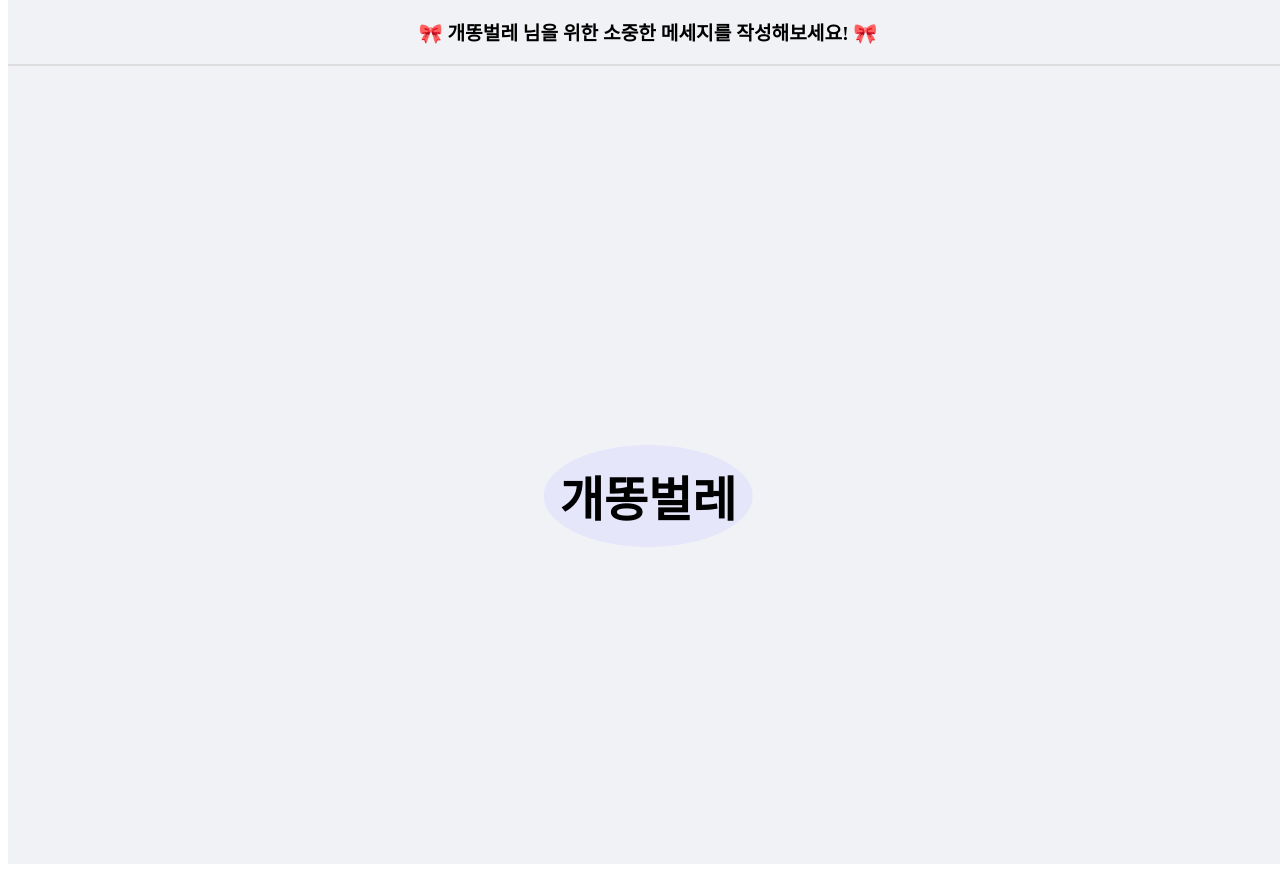
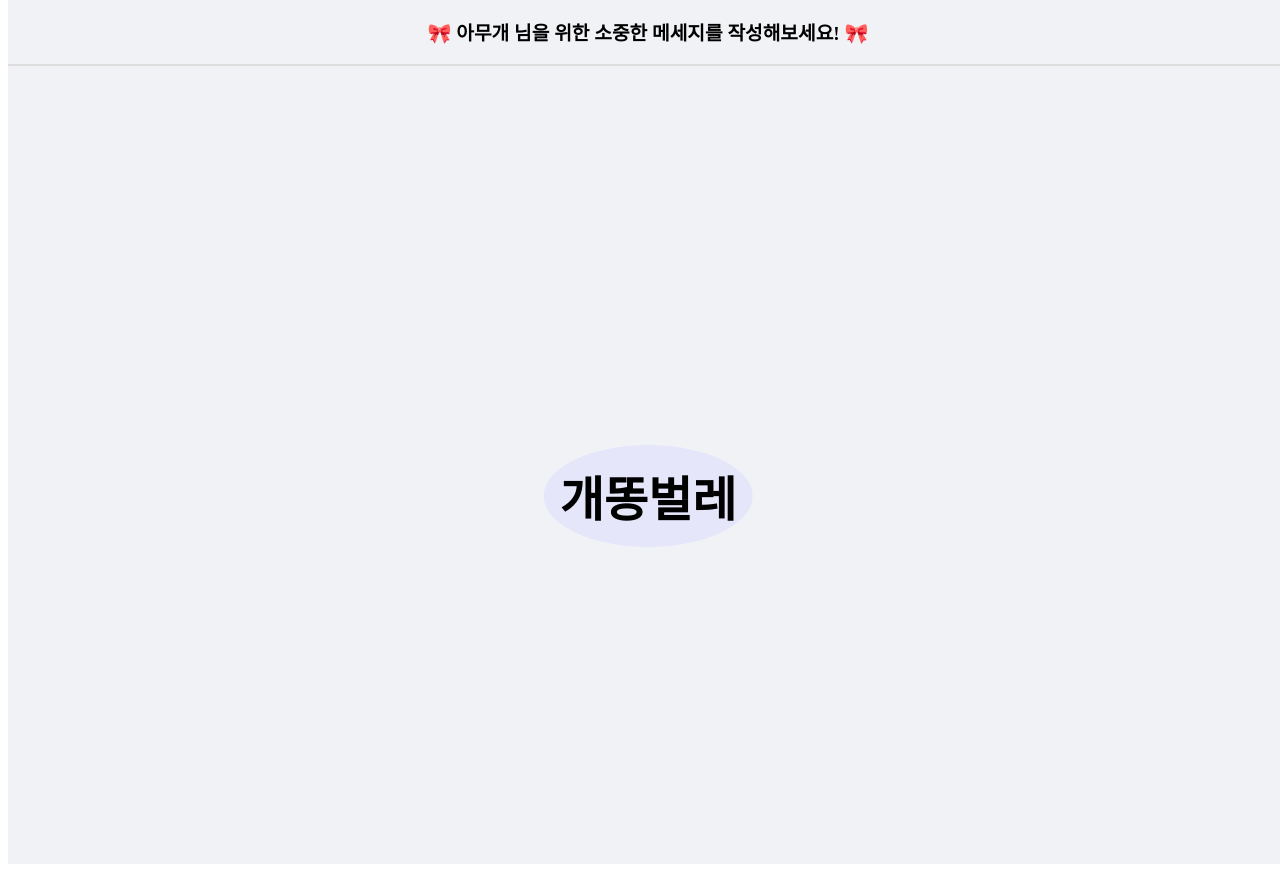
Before and after one commit to shyunju7/Rolling-Paper-Client, a React (Create React App) app in the folder rolling-paper-app/: page /user in a window 1280 px wide. Built offline with nearby package versions, Linux system fonts and the light colour scheme.

Commit message:
Feat Interface Type

```diff
--- a/rolling-paper-app/src/App.tsx
+++ b/rolling-paper-app/src/App.tsx
@@ -1,5 +1,4 @@
 import React from "react";
-import RouterComponent from "./Route/Router";
 import {
   BrowserRouter as Router,
   Redirect,
--- a/rolling-paper-app/src/components/FontDropdown/index.tsx
+++ b/rolling-paper-app/src/components/FontDropdown/index.tsx
@@ -1,4 +1,8 @@
-const FontDropdown = ({ setFontValue }: any) => {
+interface FontValue {
+  setFontValue: Function;
+}
+
+const FontDropdown = ({ setFontValue }: FontValue) => {
   return (
     <div>
       <button onClick={() => setFontValue("HSYuji")}>HS유지체</button>
--- a/rolling-paper-app/src/components/Header/index.tsx
+++ b/rolling-paper-app/src/components/Header/index.tsx
@@ -1,13 +1,17 @@
 import { Container, Title } from "./style";
 
-const Header = ({ setVisible, messages, setMessages }: any) => {
+interface User {
+  userName: string;
+}
+
+const Header = ({ userName }: User) => {
   return (
     <Container>
       <Title>
         <span role="img" aria-label="message">
           🎀{" "}
         </span>
-        개똥벌레 님을 위한 소중한 메세지를 작성해보세요!
+        {userName} 님을 위한 소중한 메세지를 작성해보세요!
         <span role="img" aria-label="message">
           {" "}
           🎀
--- a/rolling-paper-app/src/pages/Intro.tsx
+++ b/rolling-paper-app/src/pages/Intro.tsx
@@ -1,4 +1,3 @@
-import * as React from "react";
 import { Link } from "react-router-dom";
 import styled from "styled-components";
 
--- a/rolling-paper-app/src/pages/Main.tsx
+++ b/rolling-paper-app/src/pages/Main.tsx
@@ -1,9 +1,9 @@
-import * as React from "react";
 import Sticker from "../components/Sticker";
 import styled from "styled-components";
 import { useState } from "react";
 import InputDialog from "../components/InputDialog";
 import Header from "../components/Header";
+import { Message } from "../interfaces/Message.interface";
 
 const Container = styled.div`
   margin-top: 8vh;
@@ -26,59 +26,7 @@ const UserName = styled.h1`
   z-index: 10;
 `;
 
-interface MessagePosition {
-  x: number;
-  y: number;
-}
-
-interface Message {
-  id: number;
-  position: MessagePosition;
-  disabled: boolean;
-  font: string;
-  color: string;
-  userName: string;
-  message: string;
-}
-
 const messageList: Message[] = [
-  // {
-  //   id: 1,
-  //   position: { x: 45, y: 24 },
-  //   disabled: true,
-  //   font: 0,
-  //   color: "#3BB4F9",
-  //   userName: "나무친구",
-  //   message: "안녕? 개똥벌레야 넌 멋진 어른이 될거야!!!",
-  // },
-  // {
-  //   id: 2,
-  //   position: { x: 705, y: 44 },
-  //   disabled: true,
-  //   font: 1,
-  //   color: "#F93BCF",
-  //   userName: "돌맹이친구",
-  //   message:
-  //     "어이, 넌 너무 소심하고 조용해 내년엔 더 말도 많이 하는 친구가 되길 바랄께!",
-  // },
-  // {
-  //   id: 3,
-  //   position: { x: 445, y: 84 },
-  //   disabled: true,
-  //   font: 0,
-  //   color: "#F9AD3B",
-  //   userName: "코끼리친구",
-  //   message: "넌 정말 친절해.",
-  // },
-  // {
-  //   id: 4,
-  //   position: { x: 415, y: 424 },
-  //   disabled: true,
-  //   font: 0,
-  //   color: "#989898",
-  //   userName: "호구마친구",
-  //   message: "2학년 가도 잘지내",
-  // },
   // {
   //   id: 5,
   //   position: { x: 65, y: 314 },
@@ -96,7 +44,7 @@ const Main = () => {
 
   return (
     <div>
-      <Header />
+      <Header userName="아무개" />
       <Container>
         <UserName onClick={() => setVisible(!isVisible)}>개똥벌레</UserName>
 
```
Also changed, not shown: rolling-paper-app/src/components/InputDialog/index.tsx (+6 -8 lines), rolling-paper-app/src/components/Sticker/index.tsx (+1 -16 lines), rolling-paper-app/src/interfaces/Message.interface.ts (added, +14 -0 lines).
